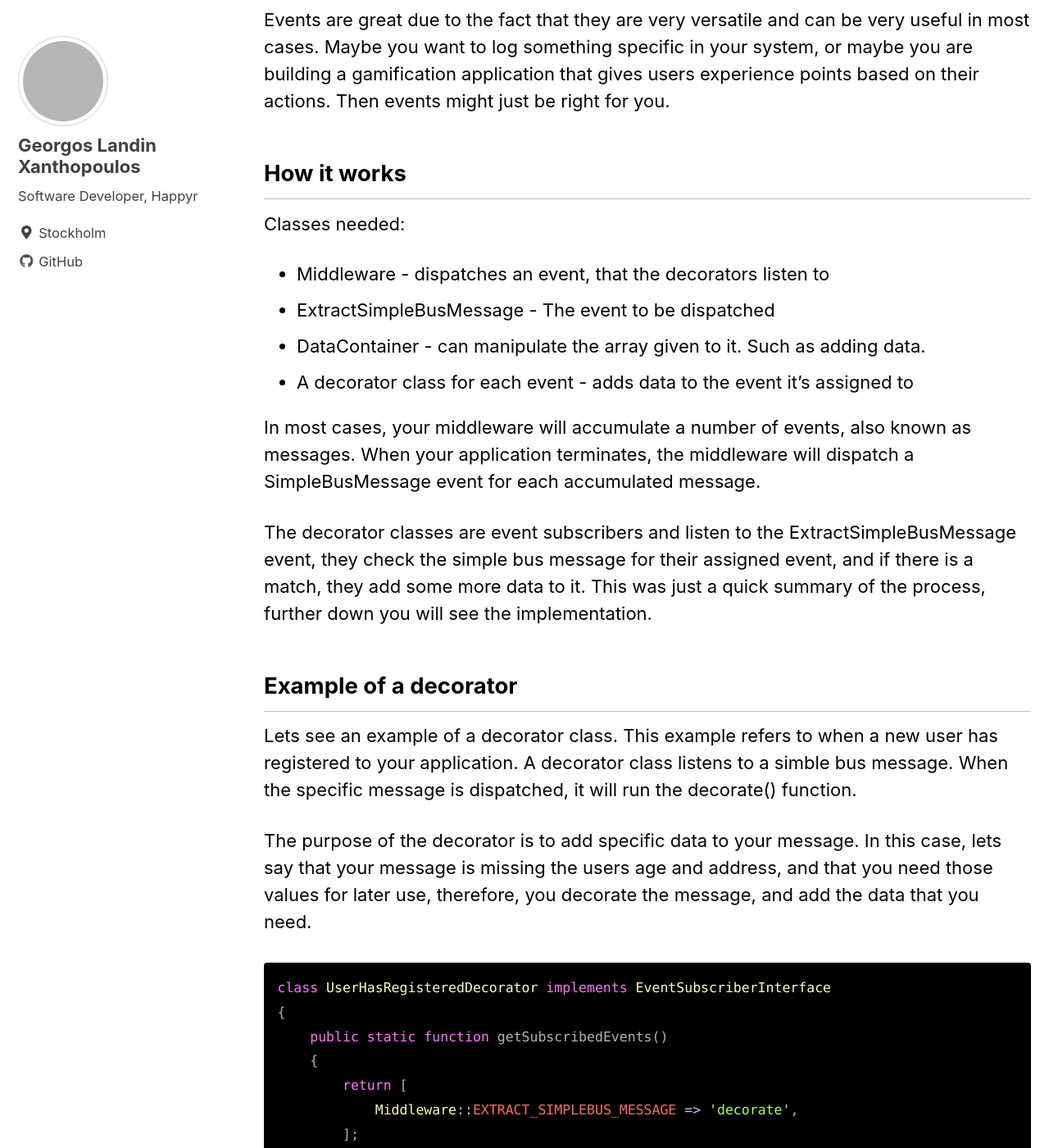
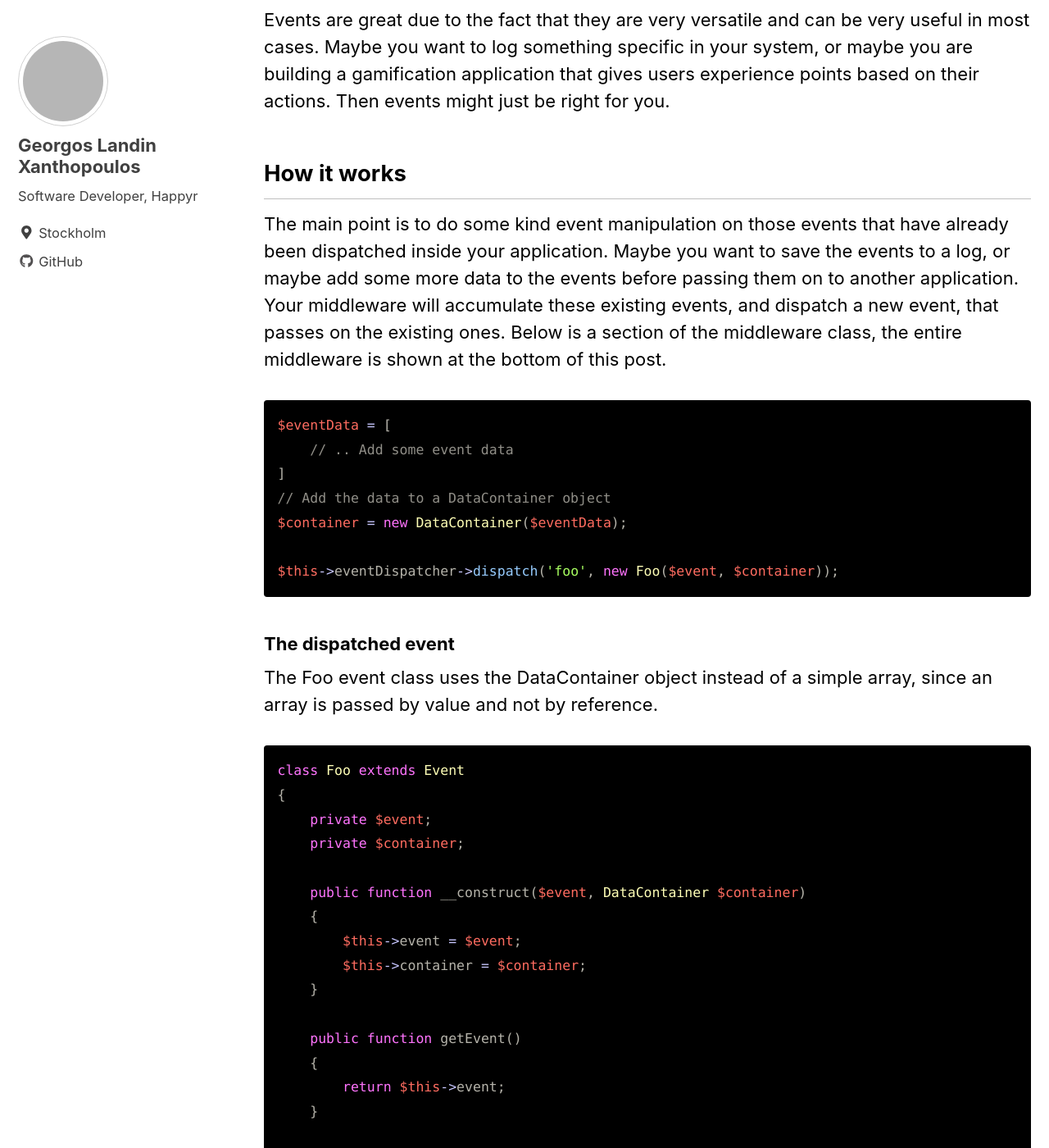
Before and after one commit to Happyr/developer.happyr.com, a Jekyll site: the page built from _posts/2018-04-09-middleware-event.md, in a window 1280 px wide and 1400 px high, scrolled down 331 px. Shown: the whole window at 82% size. Built offline with Jekyll 4.4.1, drawn with Linux system fonts in a browser that asks for light colours; nearby versions of some CDN libraries; comment, search, counter and statistics services are not loaded; some of the changed text lies outside the part shown; grey boxes are pictures that could not be loaded.

Commit message:
Added a more general explanation, before diving into an example of decorators

```diff
--- a/_posts/2018-04-09-middleware-event.md
+++ b/_posts/2018-04-09-middleware-event.md
@@ -9,155 +9,49 @@ categories:
 - Symfony
 ---
 
-This post will cover how you can add additional data to your events using a middleware class.
+This post will cover how you can add additional data to your events using a simple bus middleware.
 
 Events are great due to the fact that they are very versatile and can be very useful in most cases.
 Maybe you want to log something specific in your system, or maybe you are building a gamification application that gives
 users experience points based on their actions. Then events might just be right for you.
 
 ## How it works
-Classes needed:
-* Middleware - dispatches an event, that the decorators listen to
-* ExtractSimpleBusMessage - The event to be dispatched
-* DataContainer - can manipulate the array given to it. Such as adding data.
-* A decorator class for each event - adds data to the event it's assigned to
+The main point is to do some kind event manipulation on those events that have already been dispatched inside your application.
+Maybe you want to save the events to a log, or maybe add some more data to the events before passing them on to another
+application.
+Your middleware will accumulate these existing events, and dispatch a new event, that passes on the existing ones.
+Below is a section of the middleware class, the entire middleware is shown at the bottom of this post.
 
-In most cases, your middleware will accumulate a number of events, also known as messages.
-When your application terminates, the middleware will dispatch a SimpleBusMessage event for each accumulated message.
+{% highlight php %}
+$eventData = [
+    // .. Add some event data
+]
+// Add the data to a DataContainer object
+$container = new DataContainer($eventData);
 
+$this->eventDispatcher->dispatch('foo', new Foo($event, $container));
+{% endhighlight %}
 
-The decorator classes are event subscribers and listen to the ExtractSimpleBusMessage event, they check the simple bus message
-for their assigned event, and if there is a match, they add some more data to it.
-This was just a quick summary of the process, further down you will see the implementation.
-
-## Example of a decorator
-Lets see an example of a decorator class.
-This example refers to when a new user has registered to your application.
-A decorator class listens to a simble bus message. When the specific message is dispatched, it will run the
-decorate() function.
-
-The purpose of the decorator is to add specific data to your message. In this case, lets say that
-your message is missing the users age and address, and that you need those values for later use,
-therefore, you decorate the message, and add the data that you need.
+### The dispatched event
+The Foo event class uses the DataContainer object instead of a
+simple array, since an array is passed by value and not by reference.
 
 {% highlight php %}
 
-class UserHasRegisteredDecorator implements EventSubscriberInterface
+class Foo extends Event
 {
-    public static function getSubscribedEvents()
-    {
-        return [
-            Middleware::EXTRACT_SIMPLEBUS_MESSAGE => 'decorate',
-        ];
-    }
-    /**
-     * Populates the event with more specific data based on what is needed for the specific event.
-     *
-     * @param ExtractSimpleBusMessage $event
-     */
-    public function decorate(ExtractSimpleBusMessage $event)
-    {
-        // Retrieve the DataContainer object
-        $container = $event->getContainer();
-
-        // Check if the message and assigned event match
-        if ($event->getSimpleBusMessage() instanceof UserHasRegistered) {
-
-            // Add the data you want
-            $container->addData('age', '23');
-            $container->addData('address', 'foobarbaz');
-        }
-    }
-}
-{% endhighlight %}
-
-## The middleware
-Down below you can see the middleware class. As you can see, it is an event subscriber that listens for
-the symfony 'kernel.terminate' event.
-
-{% highlight php %}
-
-class Middleware implements MessageBusMiddleware, EventSubscriberInterface
-{
-    const EXTRACT_SIMPLEBUS_MESSAGE = 'extract.simplebus.message';
-    private $eventDispatcher;
-    private $messages = [];
-
-    public function __construct(EventDispatcherInterface $eventDispatcher)
-    {
-        $this->eventDispatcher = $eventDispatcher;
-    }
-
-    public static function getSubscribedEvents()
-    {
-        return [
-            KernelEvents::TERMINATE => 'publish',
-        ];
-    }
-
-    public function handle($message, callable $next)
-    {
-        $this->messages[] = ['message' => $message, 'time' => time()];
-
-        $next($message);
-    }
-
-    public function publish()
-    {
-        // Iterate through all messages
-        foreach ($this->messages as $message) {
-
-            // Add some message data
-            $messageData = [
-                'class' => get_class($message),
-                'time' => $message['time']
-            ]
-
-            // Add the data to a DataContainer object
-            $container = new DataContainer($messageData);
-
-            // Dispatches the new ExtractSimpleBusMessage event
-            try {
-                // Dispatches the message and the DataContainer object
-                $this->eventDispatcher->dispatch(self::EXTRACT_SIMPLEBUS_MESSAGE, new ExtractSimpleBusMessage($message, $container));
-            } catch (\Throwable $e) {
-                $this->log('alert', '', ['exception' => $e]);
-            }
-        }
-        $this->messages = [];
-    }
-}
-
-{% endhighlight %}
-
-Upon the 'kernel.terminate' event the middleware dispatches the ExtractSimpleBusMessage event, and you will need to pass the message, and the DataContainer.
-This way we can access the message and the DataContainer inside our decorators with the use of the getter functions that are set
-inside the ExtractSimpleBusMessage class.
-
-The ExtractSimpleBusMessage class uses the DataContainer object instead of a
-simple array, since an array is passed by value and not by reference.
-
-Below you can see the ExtractSimpleBusMessage class.
-
-{% highlight php %}
-
-class ExtractSimpleBusMessage extends Event
-{
-    /** @var object */
-    private $simpleBusMessage;
-
-    /** @var DataContainer */
+    private $event;
     private $container;
 
-    public function __construct($simpleBusMessage, DataContainer $container)
+    public function __construct($event, DataContainer $container)
     {
-        $this->simpleBusMessage = $simpleBusMessage;
+        $this->event = $event;
         $this->container = $container;
     }
 
-    public function getSimpleBusMessage()
+    public function getEvent()
     {
-        return $this->simpleBusMessage;
+        return $this->event;
     }
 
     public function getContainer(): DataContainer
@@ -167,9 +61,8 @@ class ExtractSimpleBusMessage extends Event
 }
 {% endhighlight %}
 
-## The DataContainer class
-Below is an example of how the DataContainer class could look like, as mentioned earlier, it's up to you to modify it
-to your needs.
+### The DataContainer class
+Below is the DataContainer class, used to add some new data to the existing event.
 
 {% highlight php %}
 
@@ -190,3 +83,104 @@ class DataContainer
 }
 
 {% endhighlight %}
+
+## Manipulate the event
+Now you will need something that can manipulate the existing event. Creating an event subscriber that subscribes to the 'foo'
+event is a good start. Now it's up to you to decide what your subscriber should do.
+In this case imagine that we need a users age and address for later use, but they are both missing in the event data that
+was provided from our application. This means that we somehow want to add these values to the event, before it gets passed
+on to another application. This will be done by the decorator class, which is a simple event subscriber.
+
+### Example of a decorator class
+This example refers to when a new user has registered to your application.
+A decorator class listens to the event that was dispatched by your middleware.
+
+The purpose of this event subscriber is to add specific data to your event.
+
+{% highlight php %}
+
+class UserHasRegisteredDecorator implements EventSubscriberInterface
+{
+    public static function getSubscribedEvents()
+    {
+        return [
+            'foo' => 'decorate',
+        ];
+    }
+    /**
+     * Populates the event with more specific data based on what is needed for the specific event.
+     *
+     * @param Foo $event
+     */
+    public function decorate(Foo $event)
+    {
+        // Retrieve the DataContainer object
+        $container = $event->getContainer();
+
+        // Check if the message and assigned event match
+        if ($event->getEvent() instanceof UserHasRegistered) {
+
+            // Add the data you want
+            $container->addData('age', '23');
+            $container->addData('address', 'foobarbaz');
+        }
+    }
+}
+{% endhighlight %}
+
+Now we have successfully added age and address to the specific event data before it gets passed on to another application.
+
+## The middleware
+Down below you can see the entire middleware class.
+{% highlight php %}
+
+class Middleware implements MessageBusMiddleware, EventSubscriberInterface
+{
+    private $eventDispatcher;
+    private $events = [];
+
+    public function __construct(EventDispatcherInterface $eventDispatcher)
+    {
+        $this->eventDispatcher = $eventDispatcher;
+    }
+
+    public static function getSubscribedEvents()
+    {
+        return [
+            KernelEvents::TERMINATE => 'publish',
+        ];
+    }
+
+    public function handle($event, callable $next)
+    {
+        $this->events[] = ['event' => $event, 'time' => time()];
+
+        $next($event);
+    }
+
+    public function publish()
+    {
+        // Iterate through all events
+        foreach ($this->events as $event) {
+
+            // Add some message data
+            $eventData = [
+                'class' => get_class($event),
+                'time' => $event['time']
+            ]
+
+            // Add the data to a DataContainer object
+            $container = new DataContainer($eventData);
+
+            // Dispatches the new ExtractSimpleBusMessage event
+            try {
+                // Dispatches the message and the DataContainer object
+                $this->eventDispatcher->dispatch('foo', new Foo($event, $container));
+            } catch (\Throwable $e) {
+                $this->log('alert', '', ['exception' => $e]);
+            }
+        }
+        $this->events = [];
+    }
+}
+{% endhighlight %}
```
